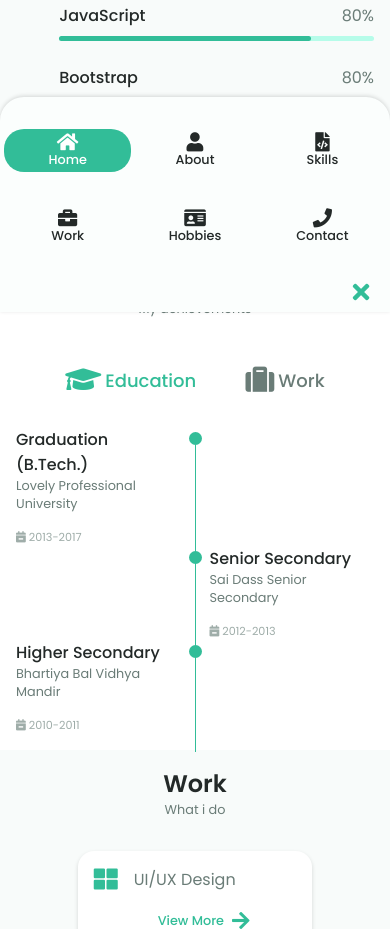
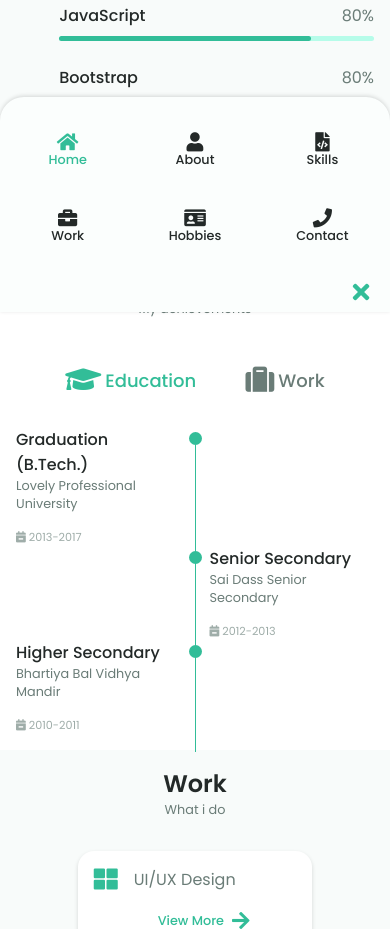
Before and after one commit to SonuAkhtar/Portfolio, a plain HTML site: page index.html in a window 390 px wide. Shown: the part 1376-2305 px from the top of the page. Drawn offline with nearby package versions, Linux system fonts and the light colour scheme.

Commit message:
Tab Update

```diff
--- a/index.html
+++ b/index.html
@@ -18,7 +18,7 @@
             <div class="nav_menu" id="nav-menu">
                 <ul class="nav_list grid">
                     <li class="nav_item">
-                        <a href="#home" class="nav_link active_link"><i class="fas fa-home nav_icon"></i> Home</a>
+                        <a href="#home" class="nav_link active_tab"><i class="fas fa-home nav_icon"></i> Home</a>
                     </li>
                     <li class="nav_item">
                         <a href="#about" class="nav_link"><i class="fas fa-user nav_icon"></i> About</a>
@@ -47,6 +47,7 @@
         </nav>
     </header>
         <main class="main">
+<!--Home-->
             <section class="home_section" id="home">
                 <div class="home_container container grid">
                     <div class="home_content grid">
--- a/script.js
+++ b/script.js
@@ -120,7 +120,26 @@ navLinks.forEach(link =>{
     })
 });
 
+//active page scroll
+const sections = document.querySelectorAll('section[id]');
 
+function activeTab(){
+    const scrollY = window.pageYOffset;
+
+    sections.forEach(active =>{
+        const sectionHeight = active.offsetHeight;
+        const sectionTop = active.offsetTop - 50;
+        sectionID = active.getAttribute('id');
+
+        if(scrollY > sectionTop && scrollY <= sectionTop + sectionHeight){
+            document.querySelector('.nav_menu a[href*=' + sectionID +']').classList.add('active_tab');
+        }
+        else{
+            document.querySelector('.nav_menu a[href*=' + sectionID +']').classList.remove('active_tab');
+        }
+    });
+}
+window.addEventListener('scroll', activeTab);
 
 //menu background
 function scrollHeader(){
--- a/style.css
+++ b/style.css
@@ -228,6 +228,11 @@ img{
 
 .show-menu{
     bottom: 0;
+}
+
+.active_tab{
+    background: var(--first-color);
+    color: #FFF !important;
 }
 
 .active_link{
@@ -1111,6 +1116,18 @@ img{
         border-radius: 10px;
     }
 
+    .active_link{
+        background: none;
+        color: var(--first-color) !important;
+        box-shadow: none !important;
+    }
+
+    .active_tab{
+        background: none;
+        color: var(--first-color) !important;
+        box-shadow: none !important;
+    }
+
     .about_subtitle{
         margin-bottom: 0;
     }
```
